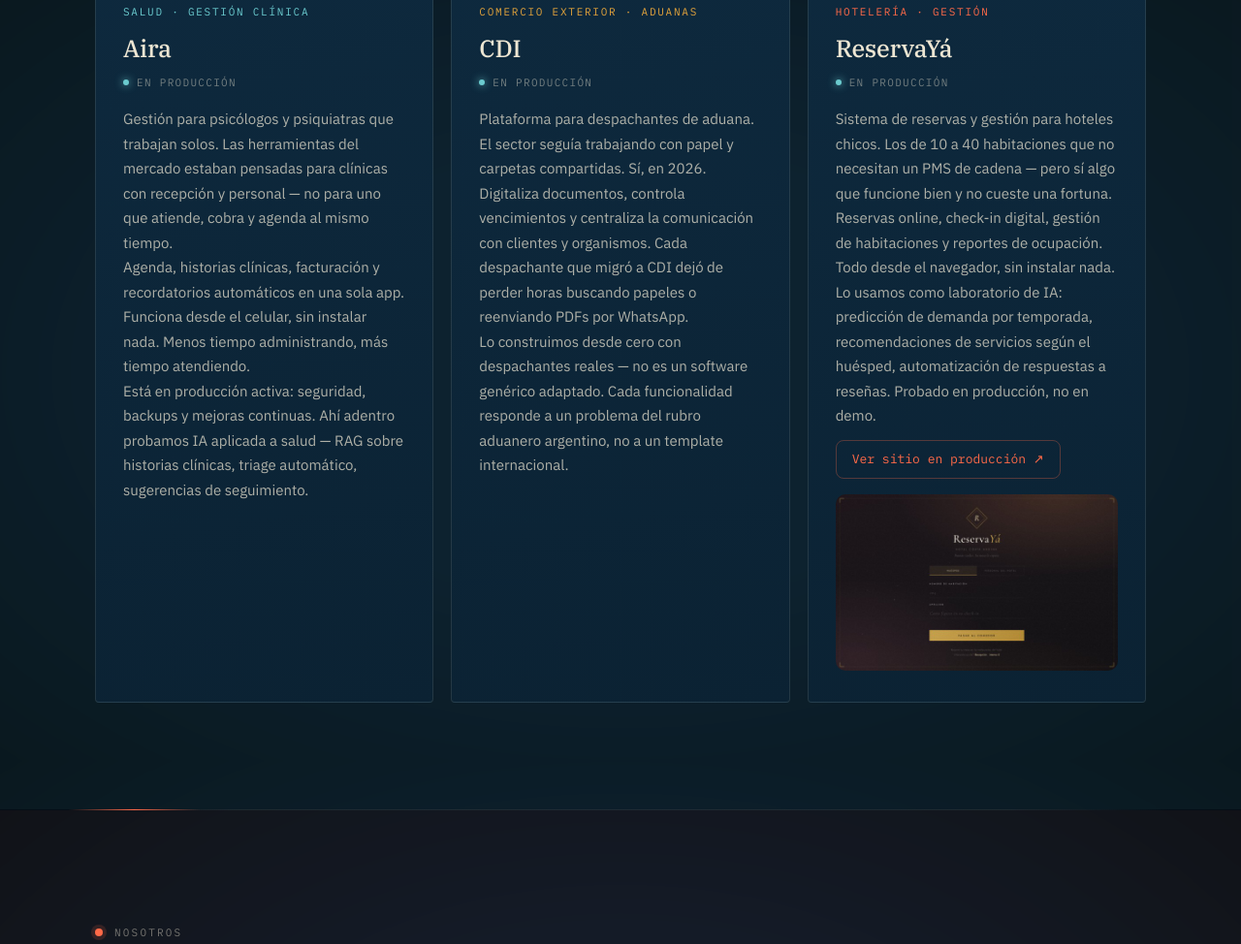
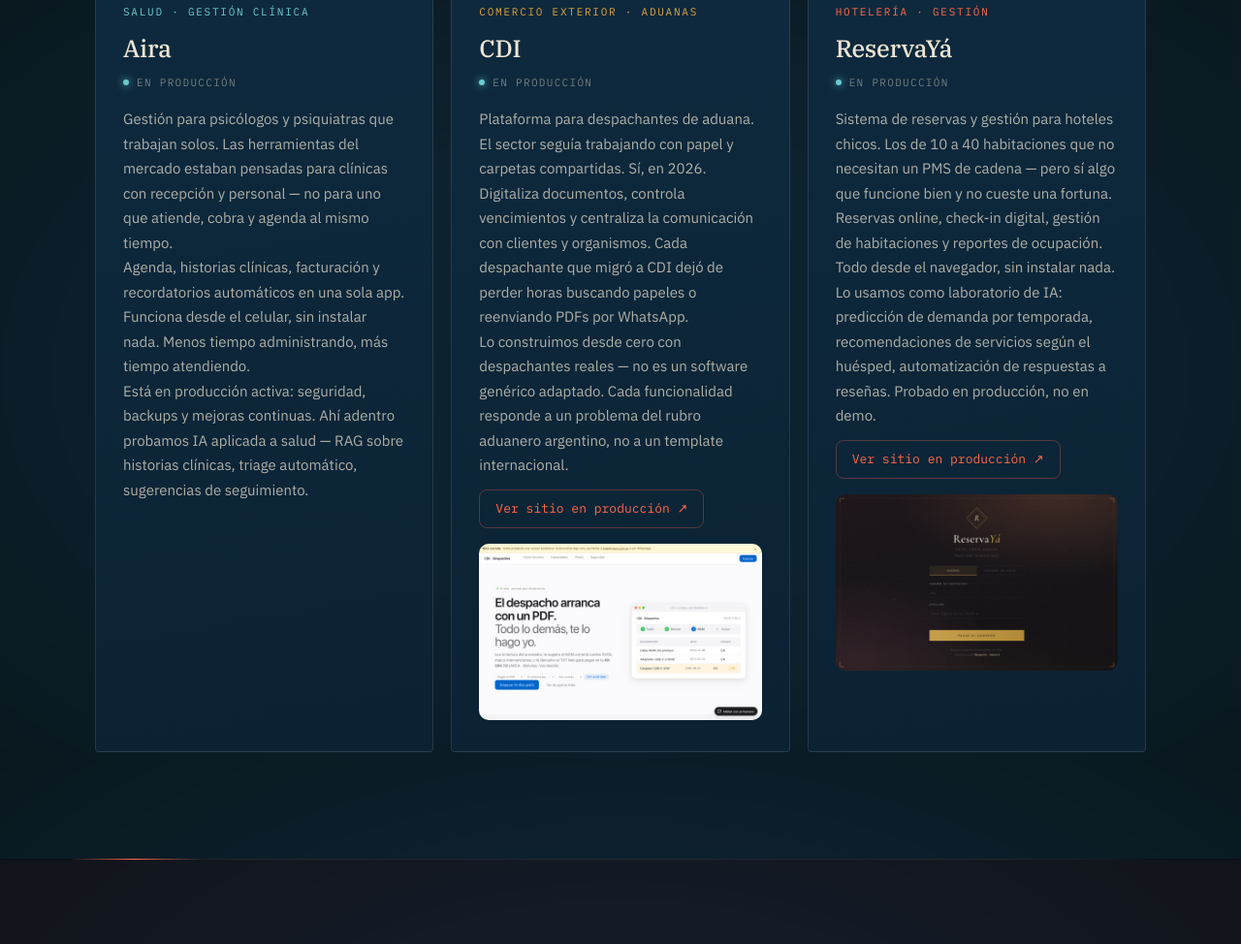
Before and after one commit to Memu007/ynera2, a website: page index.html in a window 1280 px wide. Shown: the part 2415-3389 px from the top of the page at 97% size. Drawn offline with Linux system fonts and the light colour scheme.

Commit message:
CDI: agrega screenshot del sitio en produccion + link directo a cdi-production.up.railway.app

```diff
--- a/index.html
+++ b/index.html
@@ -594,6 +594,8 @@
         <p>Plataforma para despachantes de aduana. El sector seguía trabajando con papel y carpetas compartidas. Sí, en 2026.</p>
         <p>Digitaliza documentos, controla vencimientos y centraliza la comunicación con clientes y organismos. Cada despachante que migró a CDI dejó de perder horas buscando papeles o reenviando PDFs por WhatsApp.</p>
         <p>Lo construimos desde cero con despachantes reales — no es un software genérico adaptado. Cada funcionalidad responde a un problema del rubro aduanero argentino, no a un template internacional.</p>
+        <a class="prod-link" href="https://cdi-production.up.railway.app" target="_blank" rel="noopener">Ver sitio en producción ↗</a>
+        <img class="prod-shot" src="cdi-preview.jpg" alt="Captura de CDI en producción" loading="lazy" width="640" height="400">
         </div>
       </article>
       <article class="prod reveal d3" style="--pc:#FF6A48">
```
Also changed, not shown: cdi-preview.jpg (added).
